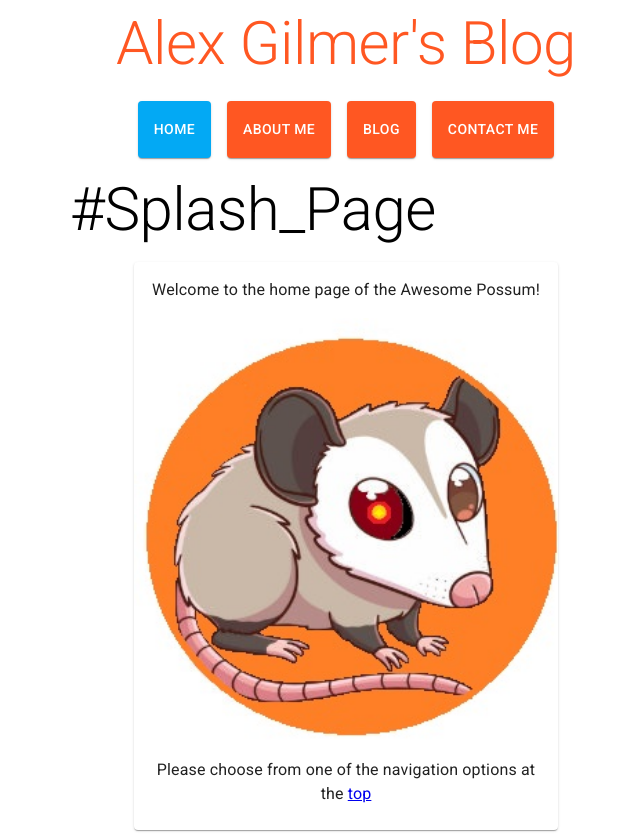
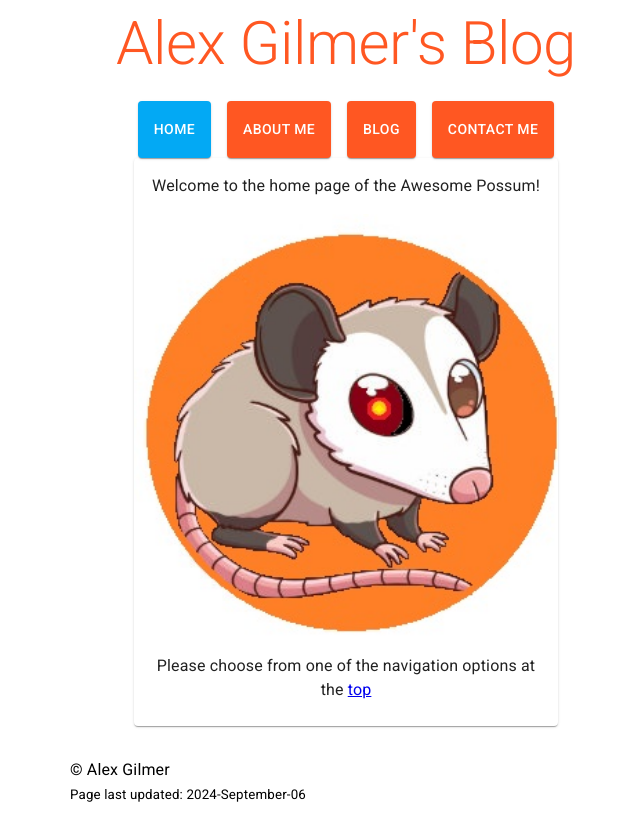
Before and after one commit to alexgilmer/technical-writing-blog, a React (Create React App) app: page / in a window 1280 px wide. Shown: the whole page, without its empty margins (294-934 px from the left). After the commit the page ends 814 px from the top, so only its background shows below. Built offline with nearby package versions, Linux system fonts and the light colour scheme.

Commit message:
Remove splash text, add footer

```diff
--- a/src/App.js
+++ b/src/App.js
@@ -4,6 +4,7 @@ import PageAbout from "./components/PageAbout";
 import PageHome from "./components/PageHome";
 import PageBlog from "./components/PageBlog";
 import PageContact from "./components/PageContact";
+import { Container, Typography } from "@material-ui/core";
 
 function App() {
   return (
@@ -29,6 +30,18 @@ function App() {
           <PageContact />
         </Route>
       </Switch>
+
+      <Container maxWidth="sm" style={{marginTop: "2em"}}>
+        <footer>
+          <Typography>
+            &copy; Alex Gilmer
+          </Typography>
+
+          <Typography>
+            <small>Page last updated: 2024-September-06</small>
+          </Typography>
+        </footer>
+      </Container>
     </>
   );
 }
--- a/src/components/PageAbout.jsx
+++ b/src/components/PageAbout.jsx
@@ -36,10 +36,6 @@ const PageAbout = (props) => {
 
   return (
     <Container maxWidth="sm">
-      <Typography className={classes.h2Styles} variant="h2">
-        #About_Me
-      </Typography>
-
       <Card className={classes.imgCardStyles}>
         <CardMedia
           className={classes.imgStyles}
--- a/src/components/PageHome.jsx
+++ b/src/components/PageHome.jsx
@@ -22,9 +22,6 @@ const PageHome = (props) => {
   return (
     <>
       <Container maxWidth="sm">
-        <Typography className={classes.h2Styles} variant="h2">
-          #Splash_Page
-        </Typography>
         <Card className={classes.logoCardStyles}>
           <CardContent>
             <Typography align="center" variant="body1">
```
